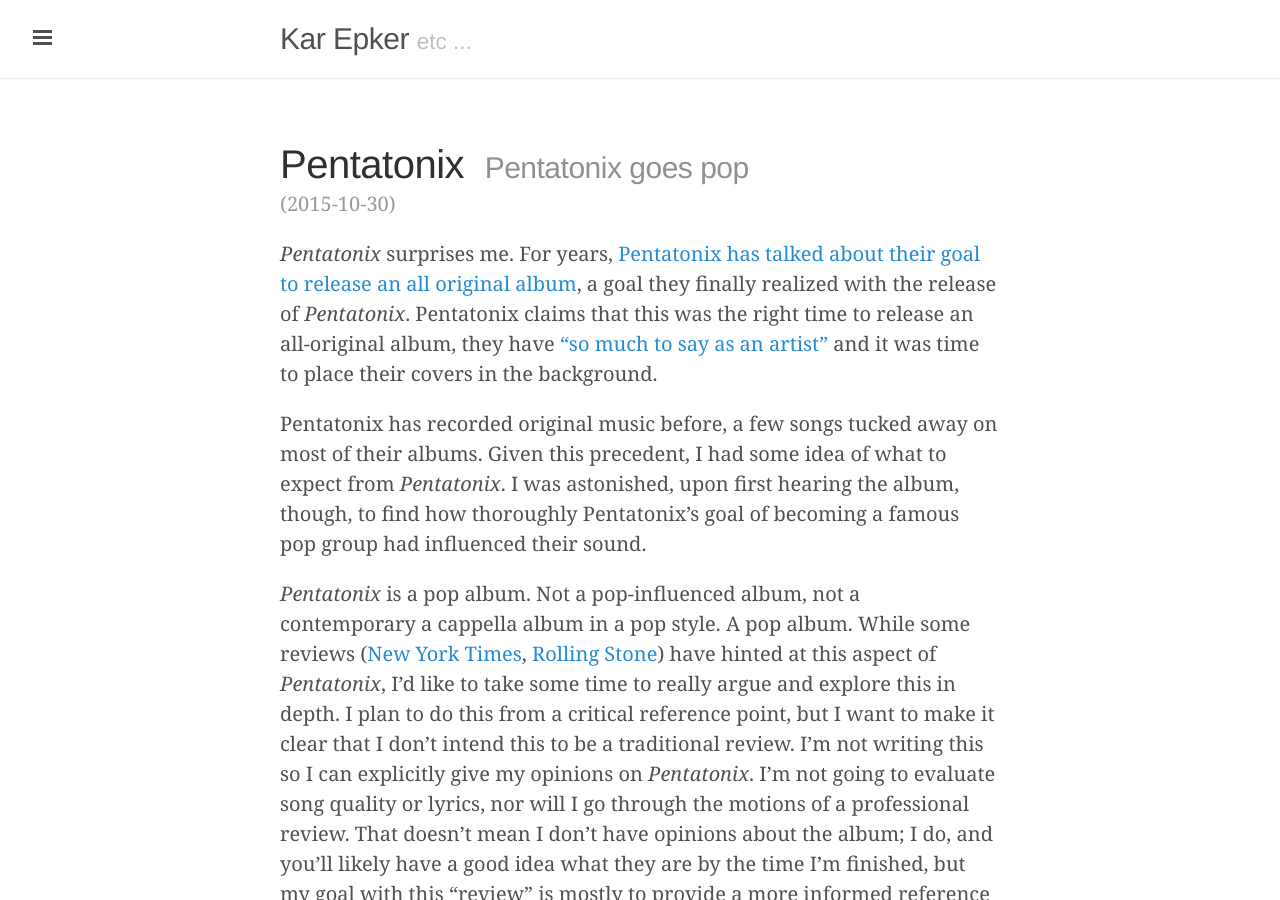
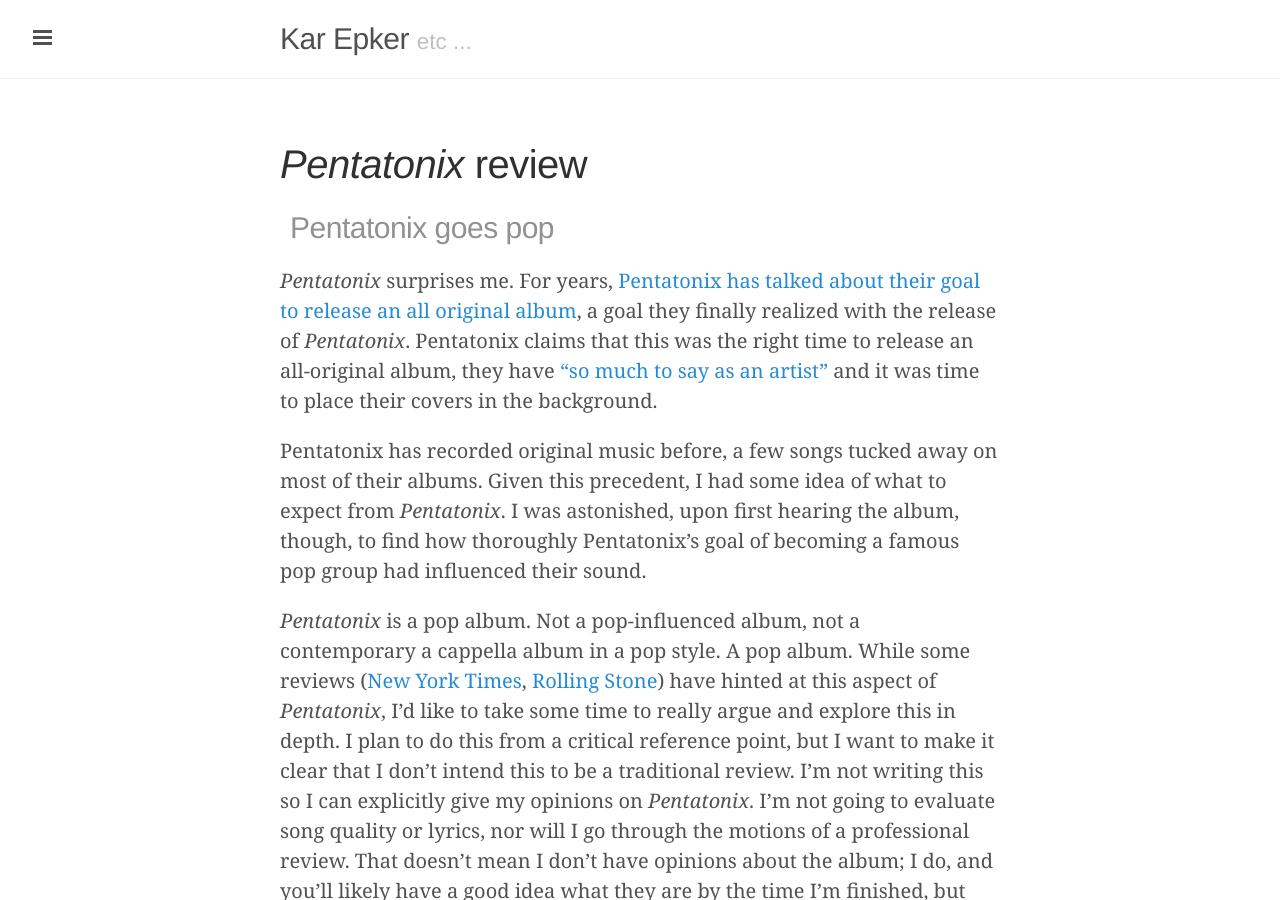
Before and after one commit to karepker/karepker.github.io, a Jekyll site: the page built from _posts/2015-10-30-pentatonix.md, in a window 1280 px wide and 900 px high. Built offline with Jekyll 4.4.1, drawn with Linux system fonts in a browser that asks for light colours.

Commit message:
Added markdown parsing to title and subtitle.

```diff
--- a/_includes/post_header.html
+++ b/_includes/post_header.html
@@ -1,9 +1,8 @@
-{% if include.page.subtitle != null %}
+<div class="post-title-text">
   <h1 class="post-title">
-	<a href="{{include.page.url}}">{{ include.page.title }}</a>
-	<span class="post-subtitle">{{ include.page.subtitle }}</span>
+    <a href="{{include.page.url}}">{{ include.page.title | markdownify }}</a>
   </h1>
-{% else %}
-  <h1 class="post-title">{{ include.page.title }}</h1>
-{% endif %}
-<span class="post-date">({{ include.page.date | date: '%Y-%m-%d' }})</span>
+  {% if include.page.subtitle != null %}
+    <h2 class="post-subtitle">{{ include.page.subtitle | markdownify }}</h2>
+  {% endif %}
+</div>
--- a/_posts/2015-10-30-pentatonix.md
+++ b/_posts/2015-10-30-pentatonix.md
@@ -1,6 +1,6 @@
 ---
 layout: post
-title: Pentatonix
+title: _Pentatonix_ review
 subtitle: Pentatonix goes pop
 tags:
   - criticism
```
